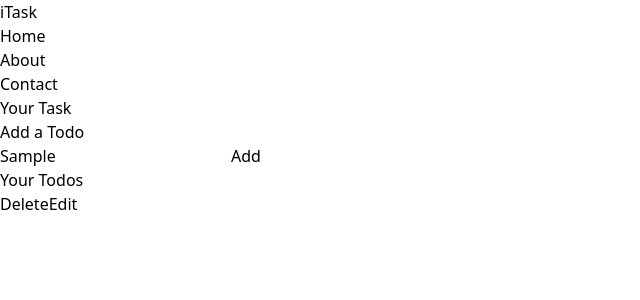
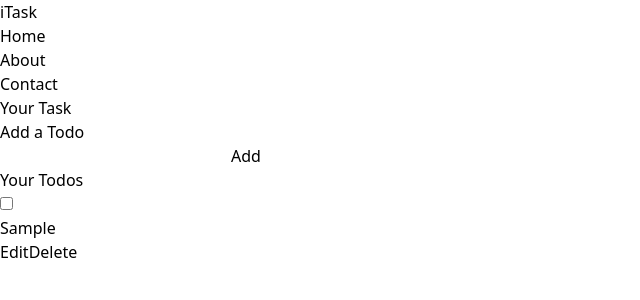
Before and after one commit to 81nilesh/TodoReactApp, a React (Vite) app: page / in a window 1280 px wide. Both pictures are taken after typing "Sample" into the empty fields and a click on the button "Add". Shown: the top 300 px of the page, without its empty margins (0-640 px from the left). Built offline with nearby package versions, Linux system fonts and the light colour scheme.

Commit message:
todos lis created

```diff
--- a/package.json
+++ b/package.json
@@ -11,7 +11,8 @@
   },
   "dependencies": {
     "react": "^18.2.0",
-    "react-dom": "^18.2.0"
+    "react-dom": "^18.2.0",
+    "uuid": "^9.0.1"
   },
   "devDependencies": {
     "@types/react": "^18.2.66",
--- a/src/App.jsx
+++ b/src/App.jsx
@@ -1,13 +1,19 @@
 import { useState } from 'react'
 import Navbar from './components/Navbar'
+import { v4 as uuidv4 } from 'uuid';
 
 function App() {
   const [todo, seTodo] = useState("");
   const [todos, setTodos] = useState([]);
 
   const handleAdd = () => {
-    setTodos([...todos, { todo, isCompleted: false }])
+    setTodos([...todos, { id: uuidv4(), todo, isCompleted: false }])
     seTodo("");
+    console.log(todos)
+  }
+
+  const handleChange = (e) => {
+    seTodo(e.target.value);
   }
 
   const handleEdit = () => {
@@ -18,26 +24,40 @@ function App() {
 
   }
 
+  const handleCheckbox = (e) => {
+    let id = e.target.name;
+    let index = todos.findIndex(item => {
+      return item.id === id;
+    })
+    let newTodos = todos;
+    newTodos[index].isCompleted = !newTodos[index].isCompleted;
+    setTodos(newTodos);
+  }
   return (
     <>
       <Navbar />
       <div className="container mx-auto my-5 rounded-xl p-5 bg-violet-100 min-h-[80vh]">
         <div className="addTodo my-5">
           <h2 className='text-lg font-bold'>Add a Todo</h2>
-          <input type="text" className='w-80' />
+          <input onChange={handleChange} value={todo} type="text" className='w-80' />
           <button onClick={handleAdd} className='bg-violet-800 hover:bg-violet-950 p-2 py-1 text-sm font-bold text-white rounded-md mx-6'>Add</button>
         </div>
         <h2 className='text-lg font-bold'>Your Todos</h2>
         <div className="todos">
-          <div className="todo flex">
-            <div className="text">
-              {todo}
-            </div>
-            <div className="buttons">
-              <button onClick={handleEdit} className="bg-violet-800 hover:bg-violet-950 p-2 py-1 text-sm font-bold text-white rounded-md mx-2">Delete</button>
-              <button onClick={handleDelete} className="bg-violet-800 hover:bg-violet-950 p-2 py-1 text-sm font-bold text-white rounded-md mx-2">Edit</button>
-            </div>
-          </div>
+          {
+            todos.map(item => {
+              return <div key={todo} className="todo flex my-5 justify-between">
+                <input name={todo.id} onChange={handleCheckbox} type="checkbox" value={todo.isCompleted} id='' />
+                <div className={item.isCompleted ? "line-through" : ""}>
+                  {item.todo}
+                </div>
+                <div className="buttons">
+                  <button onClick={handleEdit} className="bg-violet-800 hover:bg-violet-950 p-2 py-1 text-sm font-bold text-white rounded-md mx-2">Edit</button>
+                  <button onClick={handleDelete} className="bg-violet-800 hover:bg-violet-950 p-2 py-1 text-sm font-bold text-white rounded-md mx-2">Delete</button>
+                </div>
+              </div>
+            })
+          }
         </div>
       </div>
     </>
```
Also changed, not shown: 1 other file (tests, documents, lock files or other folders).
